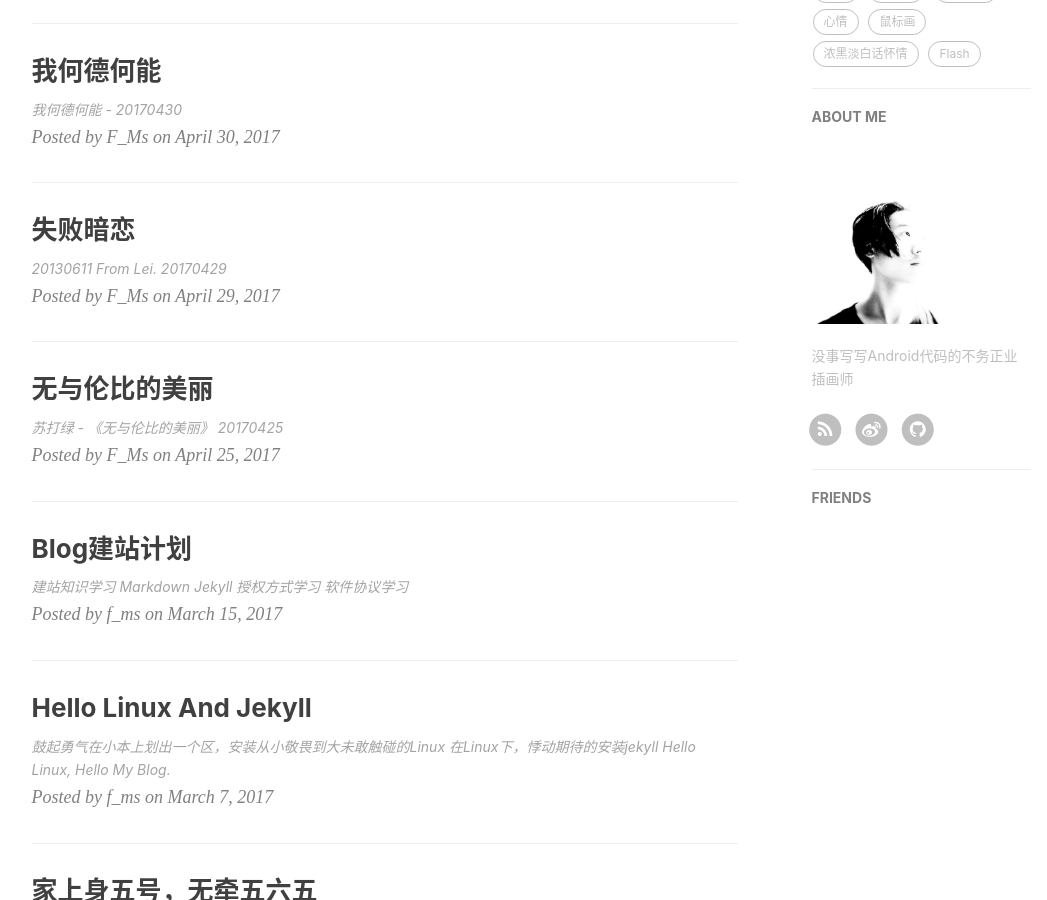
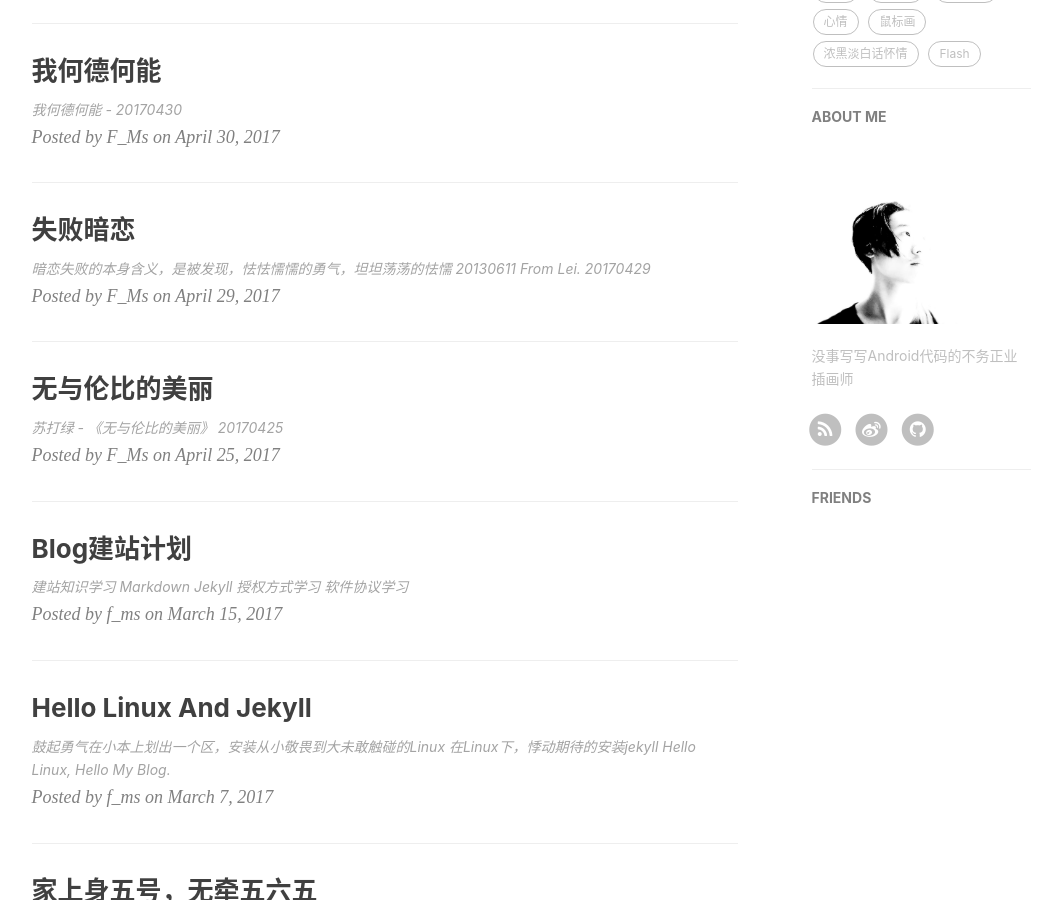
Before and after one commit to imfms/imfms.github.io, a Jekyll site: the page built from index.html, in a window 1280 px wide and 900 px high, scrolled down 573 px. Shown: the whole window, without its empty margins (136-1183 px from the left). Built offline with Jekyll 4.4.1, drawn with Linux system fonts in a browser that asks for light colours; nearby versions of some CDN libraries; the list of posts is cut into pages by our own code; comment, search, counter and statistics services are not loaded.

Commit message:
Update 2017-04-29-e79e8ee5ad90e983bde79c8be587bae69da5e4ba86efbc8ce68891e698afe69ca8e5a4b4e59097efbc9f.markdown

```diff
--- a/_posts/2017-04-29-e79e8ee5ad90e983bde79c8be587bae69da5e4ba86efbc8ce68891e698afe69ca8e5a4b4e59097efbc9f.markdown
+++ b/_posts/2017-04-29-e79e8ee5ad90e983bde79c8be587bae69da5e4ba86efbc8ce68891e698afe69ca8e5a4b4e59097efbc9f.markdown
@@ -16,6 +16,8 @@ tags:
 - 鼠标画
 ---
 
+> 暗恋失败的本身含义，是被发现，怯怯懦懦的勇气，坦坦荡荡的怯懦
+
 ![](/img/post/wp/2017/04/瞎子都看出来了，我是木头吗_20170429.png)
 
 
```
